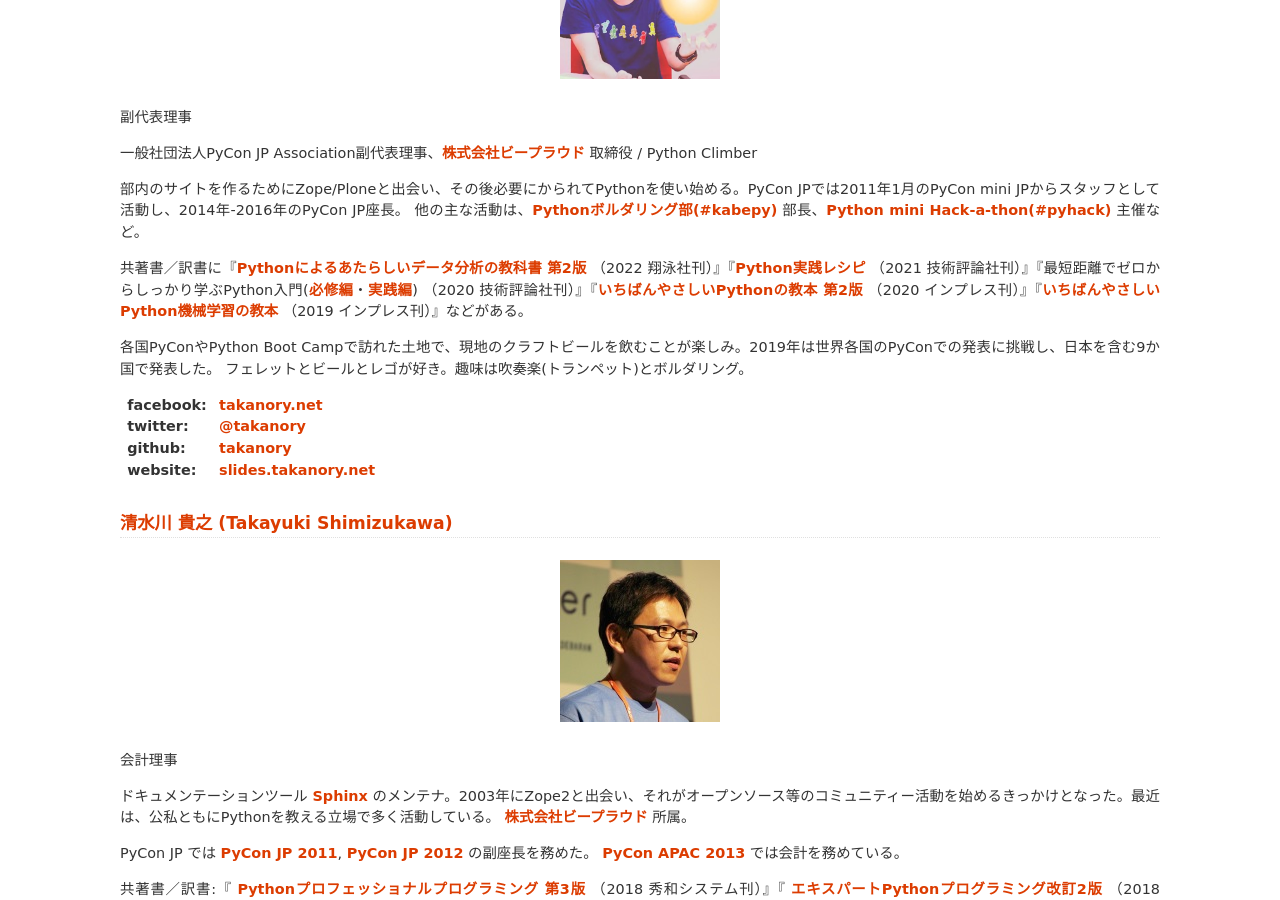
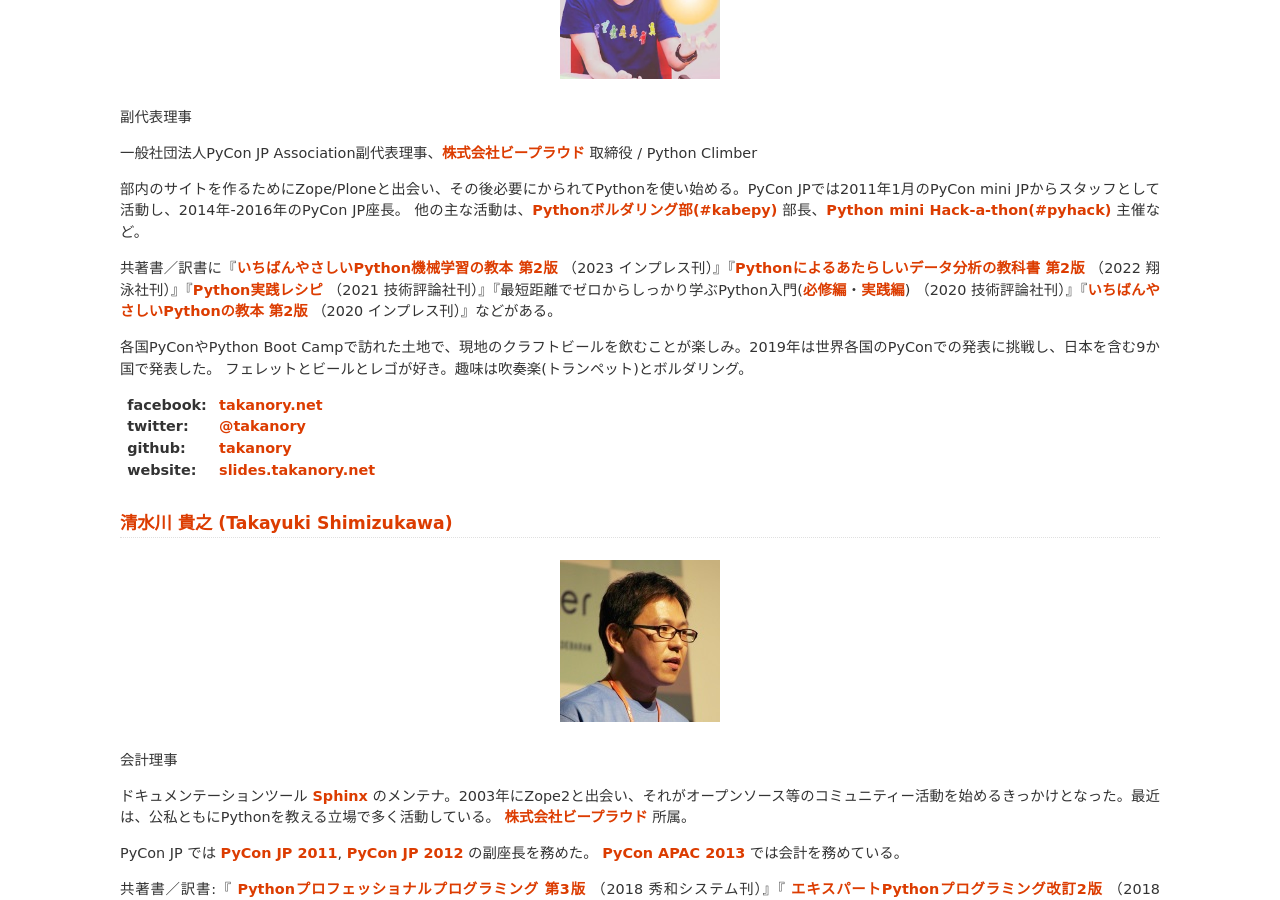
Before and after one commit to pyconjp/www.pycon.jp, a Sphinx documentation site: the page built from source/committee/board.rst, in a window 1280 px wide and 900 px high, scrolled down 1003 px. Built offline with Sphinx 7.4.7, drawn with Linux system fonts in a browser that asks for light colours.

Commit message:
update takanory's profile

```diff
--- a/source/committee/board.rst
+++ b/source/committee/board.rst
@@ -36,7 +36,7 @@
 部内のサイトを作るためにZope/Ploneと出会い、その後必要にかられてPythonを使い始める。PyCon JPでは2011年1月のPyCon mini JPからスタッフとして活動し、2014年-2016年のPyCon JP座長。
 他の主な活動は、`Pythonボルダリング部(#kabepy) <https://kabepy.connpass.com/>`_ 部長、`Python mini Hack-a-thon(#pyhack) <https://pyhack.connpass.com/>`_ 主催など。
 
-共著書／訳書に『`Pythonによるあたらしいデータ分析の教科書 第2版 <https://www.seshop.com/product/detail/25331>`__ （2022 翔泳社刊）』『`Python実践レシピ <https://gihyo.jp/book/2022/978-4-297-12576-9>`_ （2021 技術評論社刊）』『最短距離でゼロからしっかり学ぶPython入門(`必修編 <https://gihyo.jp/book/2020/978-4-297-11570-8>`_・`実践編 <https://gihyo.jp/book/2020/978-4-297-11572-2>`_) （2020 技術評論社刊）』『`いちばんやさしいPythonの教本 第2版 <https://book.impress.co.jp/books/1119101162>`_ （2020 インプレス刊）』『`いちばんやさしいPython機械学習の教本 <https://book.impress.co.jp/books/1118101072>`_ （2019 インプレス刊）』などがある。
+共著書／訳書に『`いちばんやさしいPython機械学習の教本 第2版 <https://book.impress.co.jp/books/1122101123>`__ （2023 インプレス刊）』『`Pythonによるあたらしいデータ分析の教科書 第2版 <https://www.seshop.com/product/detail/25331>`__ （2022 翔泳社刊）』『`Python実践レシピ <https://gihyo.jp/book/2022/978-4-297-12576-9>`_ （2021 技術評論社刊）』『最短距離でゼロからしっかり学ぶPython入門(`必修編 <https://gihyo.jp/book/2020/978-4-297-11570-8>`_・`実践編 <https://gihyo.jp/book/2020/978-4-297-11572-2>`_) （2020 技術評論社刊）』『`いちばんやさしいPythonの教本 第2版 <https://book.impress.co.jp/books/1119101162>`_ （2020 インプレス刊）』などがある。
 
 各国PyConやPython Boot Campで訪れた土地で、現地のクラフトビールを飲むことが楽しみ。2019年は世界各国のPyConでの発表に挑戦し、日本を含む9か国で発表した。
 フェレットとビールとレゴが好き。趣味は吹奏楽(トランペット)とボルダリング。
```
